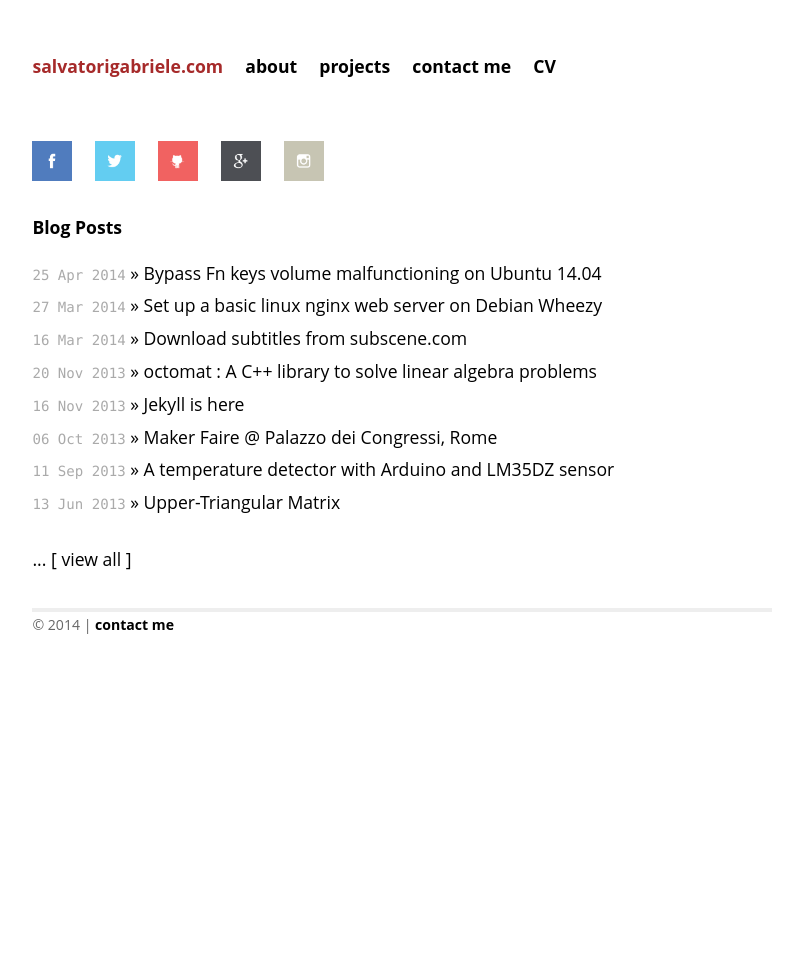
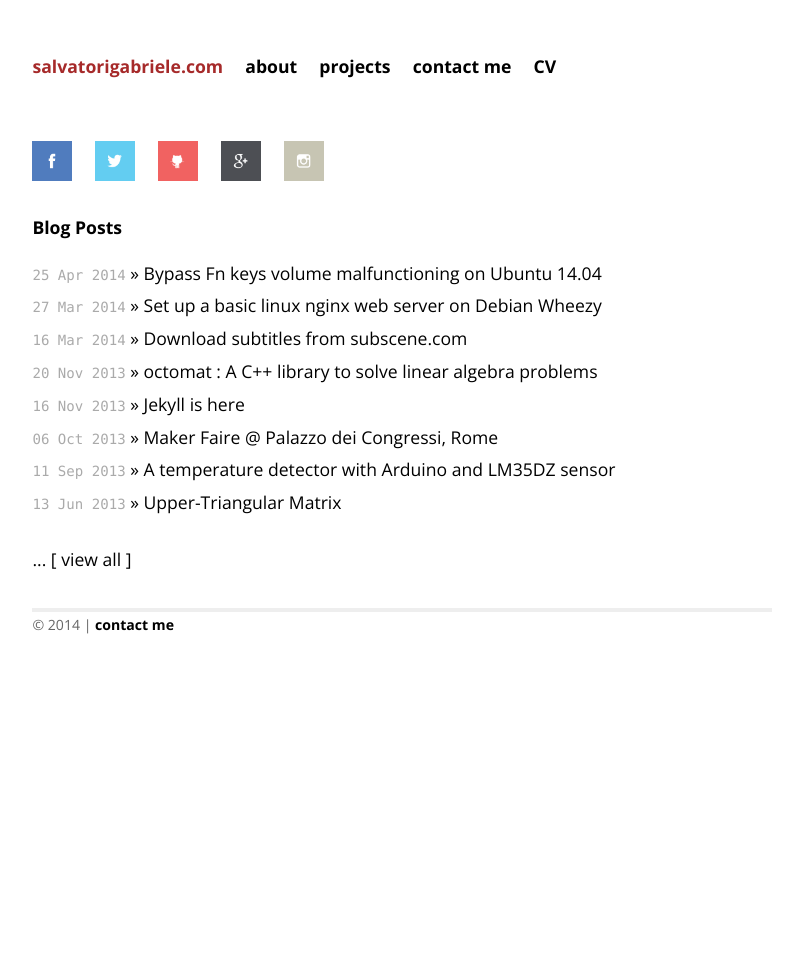
Before and after one commit to gsalvatori/salvatorigabriele.com, a Jekyll site: the page built from index.html, in a window 1280 px wide. Shown: the whole page, without its empty margins (238-1041 px from the left). Built offline with Jekyll 4.4.1, drawn with Linux system fonts in a browser that asks for light colours; Markdown is read by kramdown in place of the engine named in the settings.

Commit message:
Update default.html

```diff
--- a/_layouts/default.html
+++ b/_layouts/default.html
@@ -13,6 +13,7 @@
 
         <!-- Custom CSS -->
         <link rel="stylesheet" href="/css/main.css">
+        <link rel="stylesheet" href="http://fonts.googleapis.com/css?family=Open+Sans:300,400italic,400,600,700|Abril+Fatface">
 
     </head>
 <body>
```
